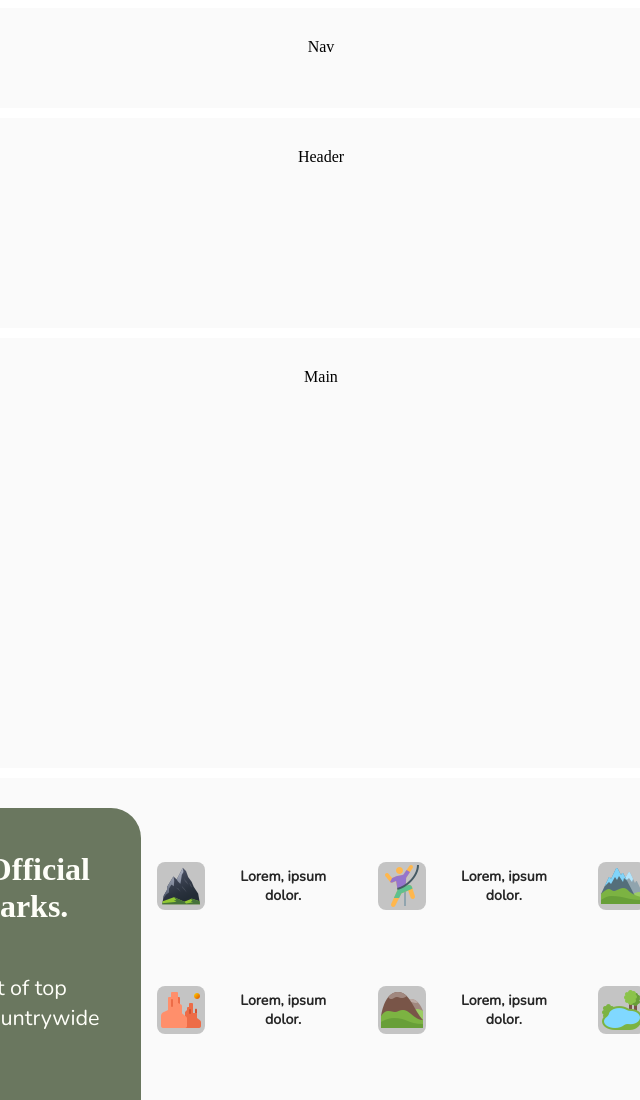
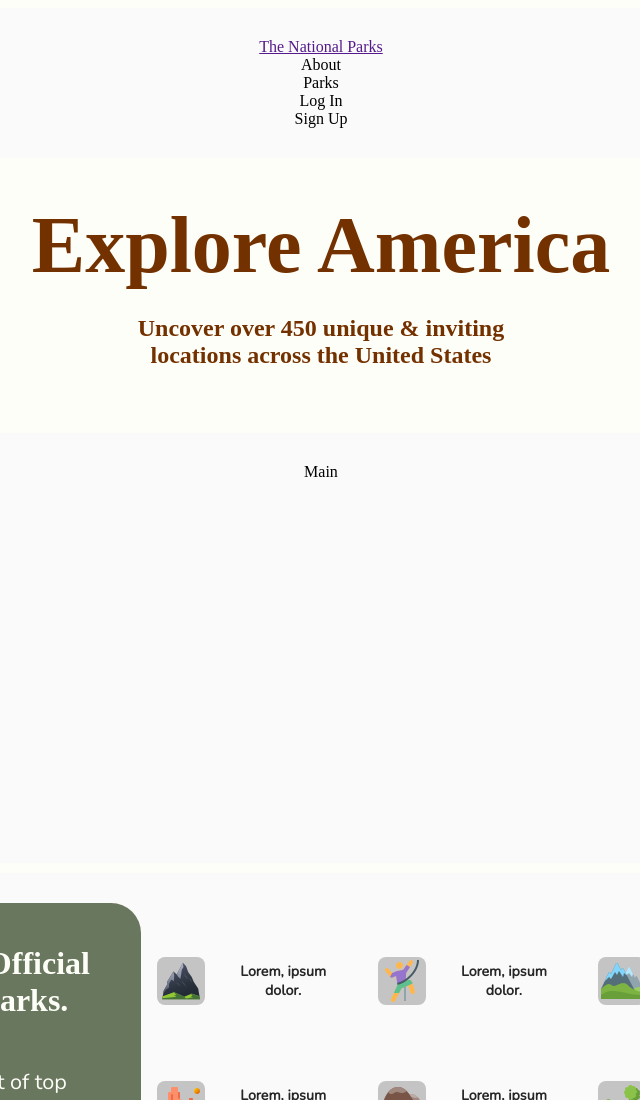
Before and after one commit to SnehMehta23/Grid, a plain HTML site: page Grid Testing/index.html in a window 1280 px wide. Shown: the top 1100 px of the page, without its empty margins (319-959 px from the left). Drawn offline with nearby package versions, Linux system fonts and the light colour scheme.

Commit message:
Commit from basement - to work on upstairs.
Start with nav

```diff
--- a/Grid Testing/index.html
+++ b/Grid Testing/index.html
@@ -13,9 +13,21 @@
     <!-- CSS Grid -->
     <div id="content">
       <!-- Navigation Menu -->
-      <nav>Nav</nav>
+      <nav>
+        <ul class="nav-bar">
+          <!-- img of logo or something here later instead of the text insied <a> replace with img-->
+          <li class="logo"><span><a href="">The National Parks</a></span></li>
+          <li class="nav-links"><a href=""></a>About</li>
+          <li class="nav-links"><a href=""></a>Parks</li>
+          <li class="nav-links"><a href=""></a>Log In</li>
+          <li class="nav-links"><a href=""></a>Sign Up</li>
+        </ul>
+      </nav>
       <!-- Page Title -->
-      <header class="landing">Header</header>
+      <header class="landing">
+          <h1>Explore America</h1>
+          <p>Uncover over 450 unique & inviting </br> locations across the United States</p>
+      </header>
       <!-- Hero Section -->
       <main>Main</main>
 
--- a/Grid Testing/style.css
+++ b/Grid Testing/style.css
@@ -1,6 +1,7 @@
 body {
   font-family: "QuincyCFExtraBold", serif;
   font-size: 16px;
+  background-color: #fefef8;
 }
 
 /* Grid Styling */
@@ -11,7 +12,6 @@ body {
   grid-template-columns: repeat(12, 1fr);
   grid-auto-rows: minmax(6.25rem, auto);
   grid-gap: 0.625rem;
-  position: relative;
   text-align: center;
 }
 
@@ -21,47 +21,84 @@ body {
   border-radius: 1.875rem;
 }
 
-/* Main Sections of CSS */
-nav {
-  grid-column: 1 / 13;
-}
-
-header {
-  grid-column: 2/12;
-  grid-row: 2 / 4;
-}
-
 main {
   grid-column: 1 / 13;
   grid-row: 4 / 8;
 }
 
-.official-national-parks {
-  grid-column: 1 / 13;
-  grid-row: 8 / 12;
-}
-
 .discover-top-activities {
   grid-column: 1 / 13;
-  grid-row: 12 / 16;
+  grid-row: 9 / 14;
 }
 
 .carousel-section {
   grid-column: 1 / 13;
-  grid-row: 16 / 20;
+  grid-row: 14 / 18;
 }
 
 .explore-the-country {
   grid-column: 1 /13;
-  grid-row: 20 / 24;
+  grid-row: 18 / 22;
 }
 
 footer {
   grid-column: 1 / 13;
-  grid-row: 24 / 27;
+  grid-row: 22 / 26;
 }
 
+/* Nav Styling */
+nav {
+  grid-column: 1 / 13;
+  /* background: #fefef8 !important; */
+}
+
+.nav-bar {
+  /* reset */
+  list-style-type: none;
+  margin: 0;
+  padding: 0;
+
+
+}
+
+.logo {
+
+}
+
+.nav-links {
+
+}
+
+/* Header Styling */
+header {
+  grid-column: 2/12;
+  grid-row: 2 / 4;
+  background: #fefef8 !important;
+  display: inline;
+}
+
+header h1 {
+  color: #743100;
+  font-size: 5rem;
+  position: relative;
+  margin-top: 0.1rem;
+  margin-bottom: 0;
+}
+
+header p {
+  color: #743100;
+  font-size: 1.5rem;
+  font-weight: bold;
+}
+
+/* Main Styling */
+
 /* First Section Styling */
+.official-national-parks {
+  grid-column: 1 / 13;
+  grid-row: 8 / 9;
+}
+
 .section-div {
   width: 100%;
   display: flex;
```
